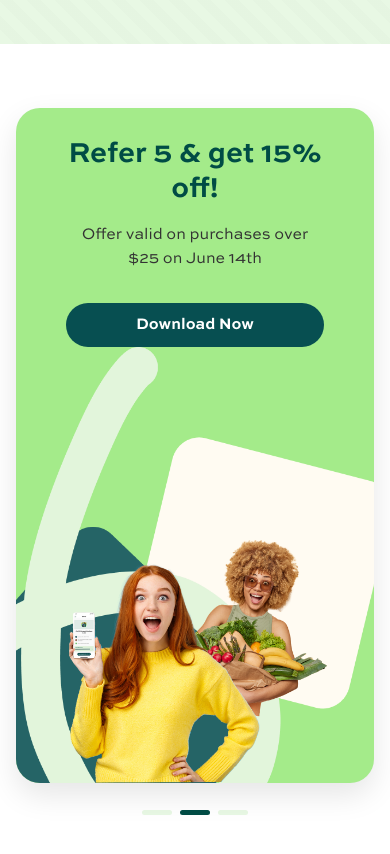
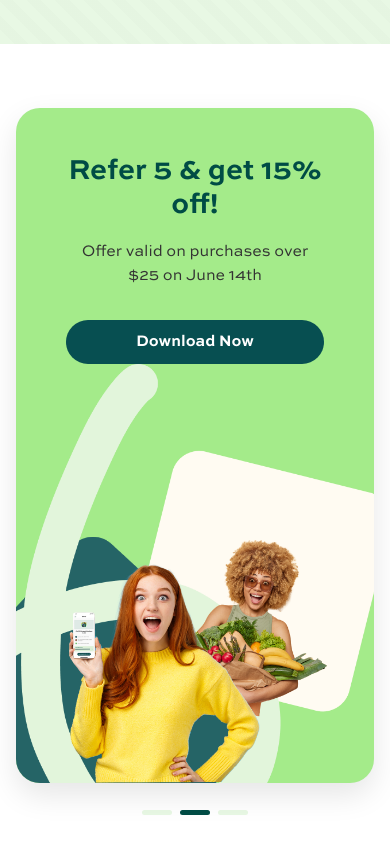
Before and after one commit to master-stm/Nimble, a React (Create React App) app: page /NimbleLandingPage in a window 390 px wide. Shown: the part 1180-2034 px from the top of the page. Built offline with nearby package versions, Linux system fonts and the light colour scheme; the HTML template or start-up script is replaced by a standard one.

Commit message:
Completed-1

```diff
--- a/src/styles/CarouselComponent.css
+++ b/src/styles/CarouselComponent.css
@@ -201,6 +201,7 @@ width: clamp(15%, 15vw, 85%);
 
 
 
+
 }
 .slide-text-2 {
   display: flex;
@@ -359,6 +360,7 @@ width: clamp(15%, 15vw, 85%);
              overflow: hidden;
 
             }
+
             .background-curve-1 {
 
 
@@ -443,6 +445,10 @@ width: clamp(15%, 15vw, 85%);
 
 
 }
+.slide-text-1{
+  margin-top: 13%;
+
+}
 .slide-text-2 {
 margin-top: 13%;
 }
```
